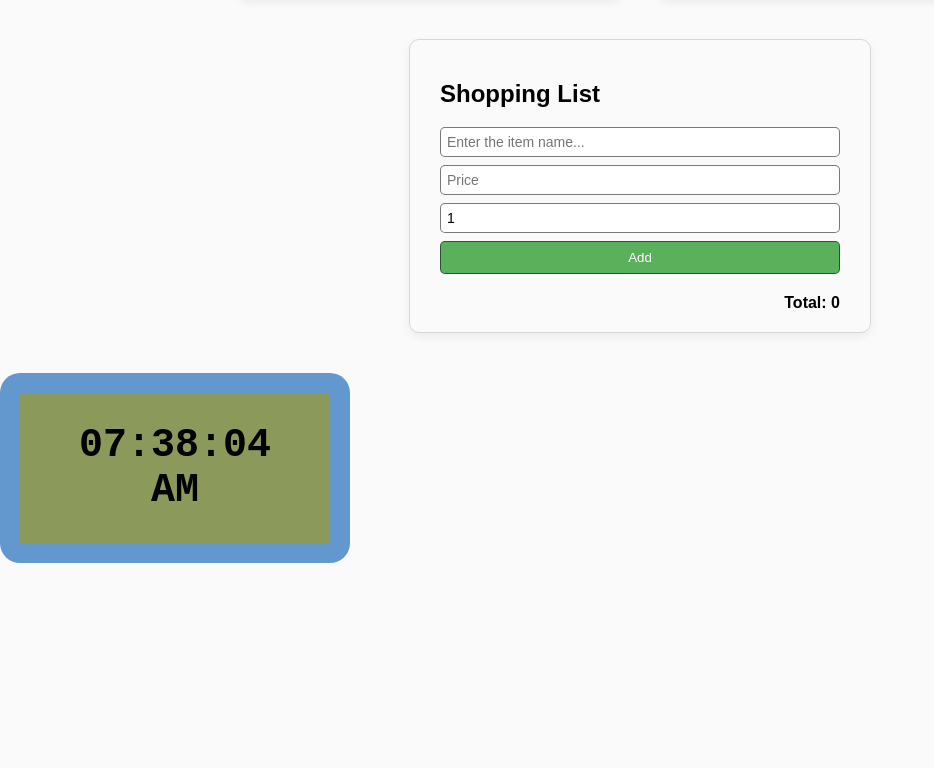
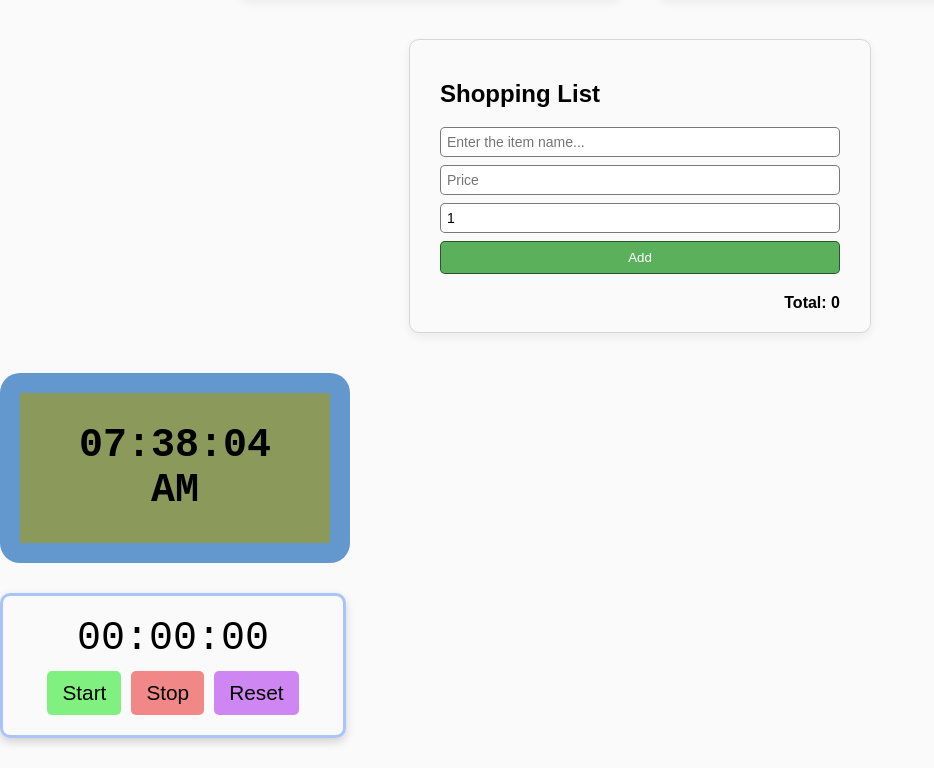
Before and after one commit to HanKwan/react-fundamentals, a React (Vite) app in the folder practice/: page / in a window 1280 px wide. Shown: the part 1201-1969 px from the top of the page, without its empty margins (0-934 px from the left). Before the commit the page ends 1764 px from the top, so only its background shows below. Built offline with nearby package versions, Linux system fonts and the light colour scheme.

Commit message:
create: stopwatch component and style the css

```diff
--- a/practice/src/App.tsx
+++ b/practice/src/App.tsx
@@ -3,6 +3,7 @@ import Click from "./component/Click";
 import DigitalClock from "./component/DigitalClock";
 import List from "./component/List";
 import Onchange from "./component/Onchange";
+import StopWatch from "./component/StopWatch";
 import ToBuyList from "./component/ToBuyList";
 
 function App() {
@@ -27,6 +28,7 @@ function App() {
       <Onchange />
       <ToBuyList />
       <DigitalClock />
+      <StopWatch />
     </>
   );
 
--- /dev/null
+++ b/practice/src/component/StopWatch.tsx
@@ -0,0 +1,14 @@
+function StopWatch() {
+    return (
+        <div className="stop-watch">
+            <div className="display">00:00:00</div>
+            <div className="stop-watch-btn">
+                <button className="startBtn">Start</button>
+                <button className="stopBtn">Stop</button>
+                <button className="resetBtn">Reset</button>
+            </div>
+        </div>
+    )
+}
+
+export default StopWatch
--- a/practice/src/index.css
+++ b/practice/src/index.css
@@ -206,3 +206,47 @@ textarea{
   font-size: 2.5rem;
   text-align: center;
 }
+
+/* for stop watch */
+.stop-watch {
+  margin: 30px 0;
+  border: 3px solid hsla(220, 93%, 65%, 0.485);
+  padding: 20px;
+  box-shadow: 0 4px 10px rgba(0, 0, 0, 0.164);
+  width: 300px;
+  border-radius: 10px;
+  text-align: center;
+}
+.stop-watch .display {
+  font-size: 2.5rem;
+  font-family: monospace;
+  margin-bottom: 10px;
+  font-weight: 400;
+}
+.stop-watch .stop-watch-btn button {
+  font-size: 1.3rem;
+  padding: 10px 15px;
+  margin: 0 5px;
+  border-radius: 5px;
+  border: none;
+  box-shadow: 0 3px 0x rgba(0, 0, 0, 0.197);
+  cursor: pointer;
+  transition: all 0.15s ease;
+}
+.stop-watch .stop-watch-btn button:hover {
+  transform: translateY(-3px);
+  box-shadow: 0 6px 0x rgba(0, 0, 0, 0.197);
+}
+.stop-watch .stop-watch-btn button:active {
+  transform: translateY(1px);
+  box-shadow: 0 2px 0x rgba(0, 0, 0, 0.197);
+}
+.stop-watch .stop-watch-btn .startBtn {
+  background-color: hsla(120, 83%, 60%, 0.667);
+}
+.stop-watch .stop-watch-btn .stopBtn {
+  background-color: hsla(0, 83%, 62%, 0.667);
+}
+.stop-watch .stop-watch-btn .resetBtn {
+  background-color: hsla(280, 83%, 62%, 0.667);
+}
```
